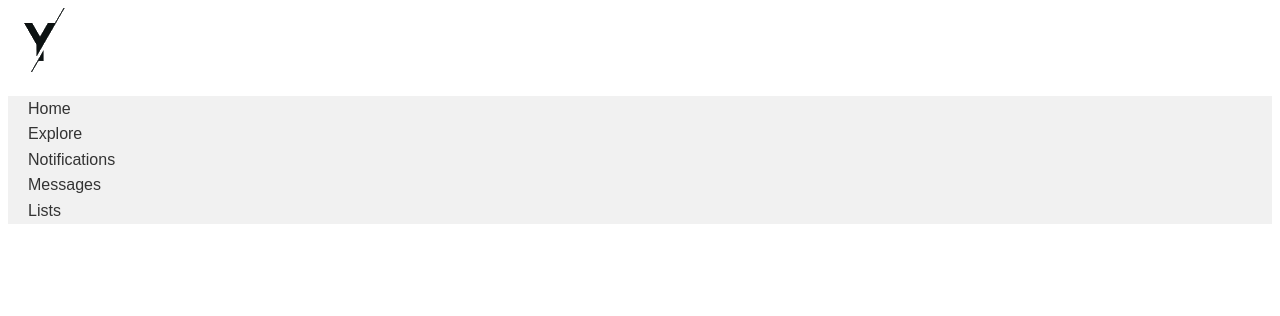
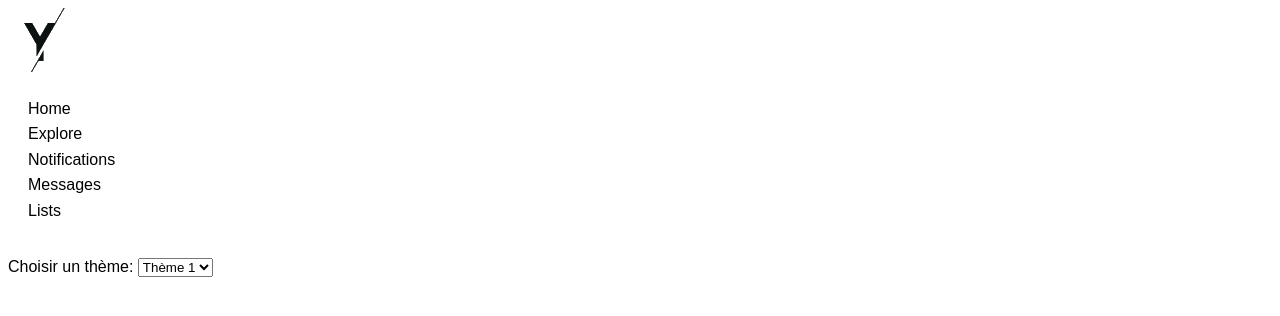
Before and after one commit to Charpyy/Y, a Flask app: page / in a window 1280 px wide. Shown: the top 316 px of the page. Run offline with Flask 3, Linux system fonts and the light colour scheme.

Commit message:
modificationCSS&ajoutTheme

```diff
--- a/python/css/styles.css
+++ b/python/css/styles.css
@@ -11,7 +11,7 @@ header {
 }
 
 header h1 {
-    color: white;
+
     margin: 0;
 }
 
@@ -19,7 +19,7 @@ nav ul {
     list-style-type: none;
     padding: 0 20px;
     margin-bottom: 30px;
-    background-color: #f1f1f1;
+
 }
 
 nav ul li {
@@ -29,7 +29,7 @@ nav ul li {
 
 nav ul li a {
     text-decoration: none;
-    color: #333;
+
     margin-bottom: 20px;
 }
 .logo {
--- /dev/null
+++ b/python/css/styletheme.css
@@ -0,0 +1,61 @@
+:root {
+    --color-primary-theme1: #ffffff;
+    --color-secondary-theme1: #000000;
+    --color-primary-theme2: #000000;
+    --color-secondary-theme2: #ffffff;
+}
+
+[data-theme="theme1"] {
+    --color-primary: var(--color-primary-theme1);
+    --color-secondary: var(--color-secondary-theme1);
+    background-color: white;
+    color: black;
+}
+
+[data-theme="theme2"] {
+    --color-primary: var(--color-primary-theme2);
+    --color-secondary: var(--color-secondary-theme2);
+    background-color: black;
+    color: white;
+}
+
+body {
+    background-color: var(--color-primary);
+    color: var(--color-secondary);
+    font-family: Arial, sans-serif;
+    line-height: 1.6;
+}
+
+header {
+    background-color: var(--color-primary);
+    padding: 0rem;
+    text-align: left;
+}
+
+header h1 {
+    margin: 0;
+}
+
+nav ul {
+    list-style-type: none;
+    padding: 0 20px;
+    margin-bottom: 30px;
+}
+
+nav ul li {
+    display: table-row;
+    padding: 1rem;
+}
+
+nav ul li a {
+    text-decoration: none;
+    margin-bottom: 20px;
+    color: var(--color-secondary);
+}
+
+.logo {
+    max-width: 64px;
+    max-height: 64px;
+    margin-top: 0px;
+    margin-left: 0px;
+}
--- a/python/templates/index.html
+++ b/python/templates/index.html
@@ -1,12 +1,15 @@
 <!DOCTYPE html>
 <html lang="fr">
 <head>
-    <link rel="stylesheet" href="{{ url_for('css', filename='styles.css') }}">
+    <link rel="stylesheet" href="{{ url_for('css', filename='style2s.css') }}">
+    <link rel="stylesheet" href="{{ url_for('css', filename='styletheme.css') }}">
     <meta charset="UTF-8">
     <link rel="icon" type="image/png" href="{{ url_for('static', filename='images/logo_volerICON.png') }}">
     <title>Titre de votre page</title>
 </head>
-<header>    <img src="{{ url_for('static', filename='images/logo_volerICON.png') }}" alt="Logo" class="logo"></body>
+<body>
+    <header>
+        <img src="{{ url_for('static', filename='images/logo_volerICON.png') }}" alt="Logo" class="logo">
         <nav>
             <ul>
                 <li><a href="#home">Home</a></li>
@@ -17,5 +20,21 @@
             </ul>
         </nav>
     </header>
-<body>
+
+
+    <div>
+        <label for="themeSelect">Choisir un thème:</label>
+        <select id="themeSelect" onchange="changeTheme(this.value)">
+            <option value="theme1">Thème 1</option>
+            <option value="theme2">Thème 2</option>
+
+        </select>
+    </div>
+    <script>
+
+        function changeTheme(theme) {
+            document.documentElement.setAttribute('data-theme', theme);
+        }
+    </script>
+</body>
 </html>
```
Lines whose indentation alone changed are shown as unchanged.
